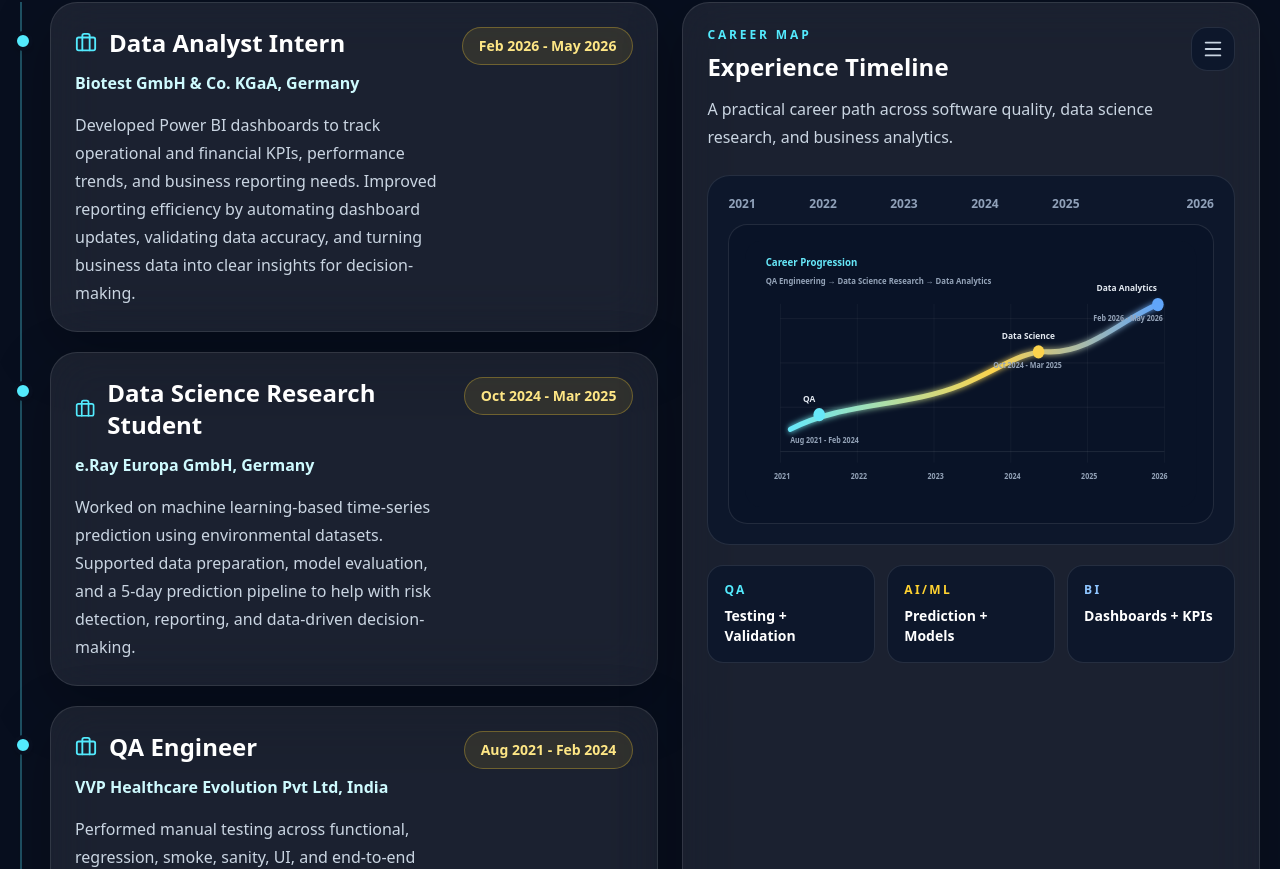
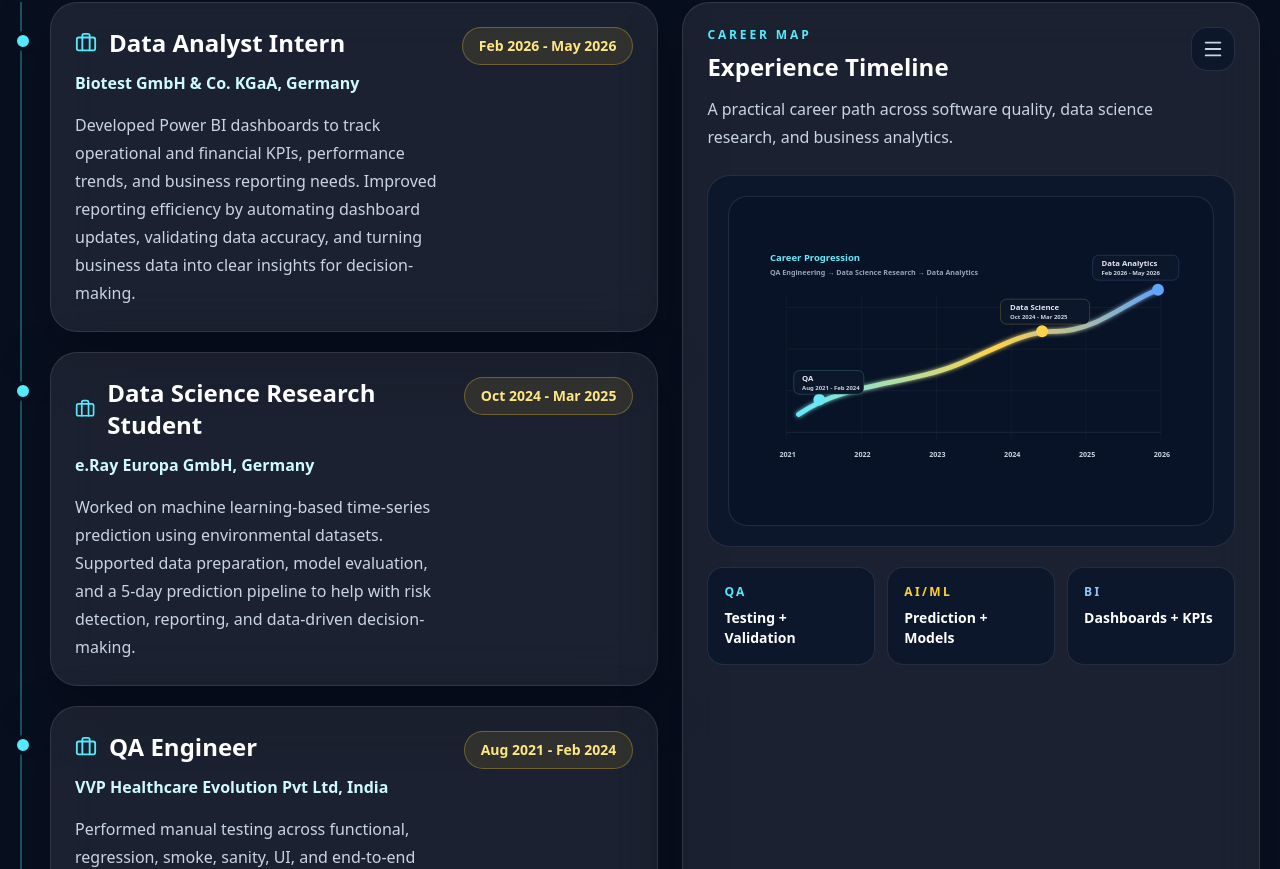
Before and after one commit to AlistairPereira/alistair-portfolio, a Next.js app: page / in a window 1280 px wide. Shown: the part 1071-1940 px from the top of the page. Built offline with nearby package versions, Linux system fonts and the light colour scheme.

Commit message:
update experience

```diff
--- a/app/page.tsx
+++ b/app/page.tsx
@@ -453,23 +453,14 @@ function ExperienceMap() {
       </div>
 
       <div className="rounded-[1.4rem] border border-white/10 bg-[#0d172b] p-5">
-        <div className="mb-3 grid grid-cols-6 text-xs font-bold text-slate-400">
-          <span>2021</span>
-          <span>2022</span>
-          <span>2023</span>
-          <span>2024</span>
-          <span>2025</span>
-          <span className="text-right">2026</span>
-        </div>
-
-        <div className="relative h-[300px] overflow-hidden rounded-[1.2rem] border border-white/10 bg-[#091327] p-4">
+        <div className="relative h-[330px] overflow-hidden rounded-[1.2rem] border border-white/10 bg-[#091327] p-4">
           <svg
             ref={chartRef}
             className="h-full w-full"
-            viewBox="0 0 700 360"
-            preserveAspectRatio="none"
+            viewBox="0 0 760 420"
+            preserveAspectRatio="xMidYMid meet"
           >
-            <rect width="700" height="360" rx="24" fill="#091327" />
+            <rect width="760" height="420" rx="24" fill="#091327" />
 
             <defs>
               <linearGradient id="careerLine" x1="0" x2="1" y1="0" y2="0">
@@ -487,75 +478,79 @@ function ExperienceMap() {
               </filter>
             </defs>
 
-            <text x="32" y="34" fill="#67e8f9" fontSize="15" fontWeight="800">
+            <text x="42" y="42" fill="#67e8f9" fontSize="16" fontWeight="800">
               Career Progression
             </text>
 
-            <text x="32" y="58" fill="#94a3b8" fontSize="12" fontWeight="600">
+            <text x="42" y="66" fill="#94a3b8" fontSize="12" fontWeight="600">
               QA Engineering → Data Science Research → Data Analytics
             </text>
 
-            <line x1="55" y1="285" x2="650" y2="285" stroke="#ffffff20" />
-            <line x1="55" y1="225" x2="650" y2="225" stroke="#ffffff14" />
-            <line x1="55" y1="165" x2="650" y2="165" stroke="#ffffff14" />
-            <line x1="55" y1="105" x2="650" y2="105" stroke="#ffffff14" />
+            <line x1="70" y1="330" x2="700" y2="330" stroke="#ffffff20" />
+            <line x1="70" y1="260" x2="700" y2="260" stroke="#ffffff14" />
+            <line x1="70" y1="190" x2="700" y2="190" stroke="#ffffff14" />
+            <line x1="70" y1="120" x2="700" y2="120" stroke="#ffffff14" />
 
-            <line x1="55" y1="85" x2="55" y2="300" stroke="#ffffff10" />
-            <line x1="174" y1="85" x2="174" y2="300" stroke="#ffffff10" />
-            <line x1="293" y1="85" x2="293" y2="300" stroke="#ffffff10" />
-            <line x1="412" y1="85" x2="412" y2="300" stroke="#ffffff10" />
-            <line x1="531" y1="85" x2="531" y2="300" stroke="#ffffff10" />
-            <line x1="650" y1="85" x2="650" y2="300" stroke="#ffffff10" />
+            <line x1="70" y1="100" x2="70" y2="345" stroke="#ffffff10" />
+            <line x1="196" y1="100" x2="196" y2="345" stroke="#ffffff10" />
+            <line x1="322" y1="100" x2="322" y2="345" stroke="#ffffff10" />
+            <line x1="448" y1="100" x2="448" y2="345" stroke="#ffffff10" />
+            <line x1="574" y1="100" x2="574" y2="345" stroke="#ffffff10" />
+            <line x1="700" y1="100" x2="700" y2="345" stroke="#ffffff10" />
 
-            <text x="45" y="322" fill="#94a3b8" fontSize="11" fontWeight="700">
+            <text x="58" y="372" fill="#cbd5e1" fontSize="12" fontWeight="800">
               2021
             </text>
-            <text x="164" y="322" fill="#94a3b8" fontSize="11" fontWeight="700">
+            <text x="184" y="372" fill="#cbd5e1" fontSize="12" fontWeight="800">
               2022
             </text>
-            <text x="283" y="322" fill="#94a3b8" fontSize="11" fontWeight="700">
+            <text x="310" y="372" fill="#cbd5e1" fontSize="12" fontWeight="800">
               2023
             </text>
-            <text x="402" y="322" fill="#94a3b8" fontSize="11" fontWeight="700">
+            <text x="436" y="372" fill="#cbd5e1" fontSize="12" fontWeight="800">
               2024
             </text>
-            <text x="521" y="322" fill="#94a3b8" fontSize="11" fontWeight="700">
+            <text x="562" y="372" fill="#cbd5e1" fontSize="12" fontWeight="800">
               2025
             </text>
-            <text x="630" y="322" fill="#94a3b8" fontSize="11" fontWeight="700">
+            <text x="688" y="372" fill="#cbd5e1" fontSize="12" fontWeight="800">
               2026
             </text>
 
             <path
-              d="M70 255 C150 218, 250 225, 335 195 C395 173, 430 148, 470 150 C535 152, 585 105, 640 86"
+              d="M90 300 C170 245, 270 252, 360 215 C425 188, 470 160, 520 160 C590 162, 645 108, 695 90"
               fill="none"
               stroke="url(#careerLine)"
-              strokeWidth="7"
+              strokeWidth="8"
               strokeLinecap="round"
               filter="url(#glow)"
             />
 
-            <circle cx="115" cy="235" r="9" fill="#67e8f9" />
-            <circle cx="455" cy="150" r="9" fill="#fcd34d" />
-            <circle cx="640" cy="86" r="9" fill="#60a5fa" />
+            <circle cx="125" cy="275" r="10" fill="#67e8f9" />
+            <circle cx="500" cy="160" r="10" fill="#fcd34d" />
+            <circle cx="695" cy="90" r="10" fill="#60a5fa" />
 
-            <text x="90" y="218" fill="#e2e8f0" fontSize="13" fontWeight="800">
+            <rect x="82" y="226" width="118" height="40" rx="10" fill="#0d172b" stroke="#67e8f955" />
+            <text x="96" y="244" fill="#e2e8f0" fontSize="13" fontWeight="900">
               QA
             </text>
-            <text x="398" y="132" fill="#e2e8f0" fontSize="13" fontWeight="800">
+            <text x="96" y="258" fill="#cbd5e1" fontSize="10" fontWeight="700">
+              Aug 2021 - Feb 2024
+            </text>
+
+            <rect x="430" y="106" width="150" height="42" rx="10" fill="#0d172b" stroke="#fcd34d55" />
+            <text x="446" y="124" fill="#e2e8f0" fontSize="13" fontWeight="900">
               Data Science
             </text>
-            <text x="545" y="68" fill="#e2e8f0" fontSize="13" fontWeight="800">
+            <text x="446" y="139" fill="#cbd5e1" fontSize="10" fontWeight="700">
+              Oct 2024 - Mar 2025
+            </text>
+
+            <rect x="585" y="32" width="145" height="42" rx="10" fill="#0d172b" stroke="#60a5fa55" />
+            <text x="600" y="50" fill="#e2e8f0" fontSize="13" fontWeight="900">
               Data Analytics
             </text>
-
-            <text x="70" y="274" fill="#94a3b8" fontSize="11" fontWeight="600">
-              Aug 2021 - Feb 2024
-            </text>
-            <text x="385" y="172" fill="#94a3b8" fontSize="11" fontWeight="600">
-              Oct 2024 - Mar 2025
-            </text>
-            <text x="540" y="108" fill="#94a3b8" fontSize="11" fontWeight="600">
+            <text x="600" y="65" fill="#cbd5e1" fontSize="10" fontWeight="700">
               Feb 2026 - May 2026
             </text>
           </svg>
--- a/data/portfolio.ts
+++ b/data/portfolio.ts
@@ -38,7 +38,6 @@ export const skills = [
       "Predictive Modelling",
       "Supervised Learning",
       "Unsupervised Learning",
-      "Clustering",
       "Deep Learning",
       "NLP",
       "Semantic Embeddings",
```
